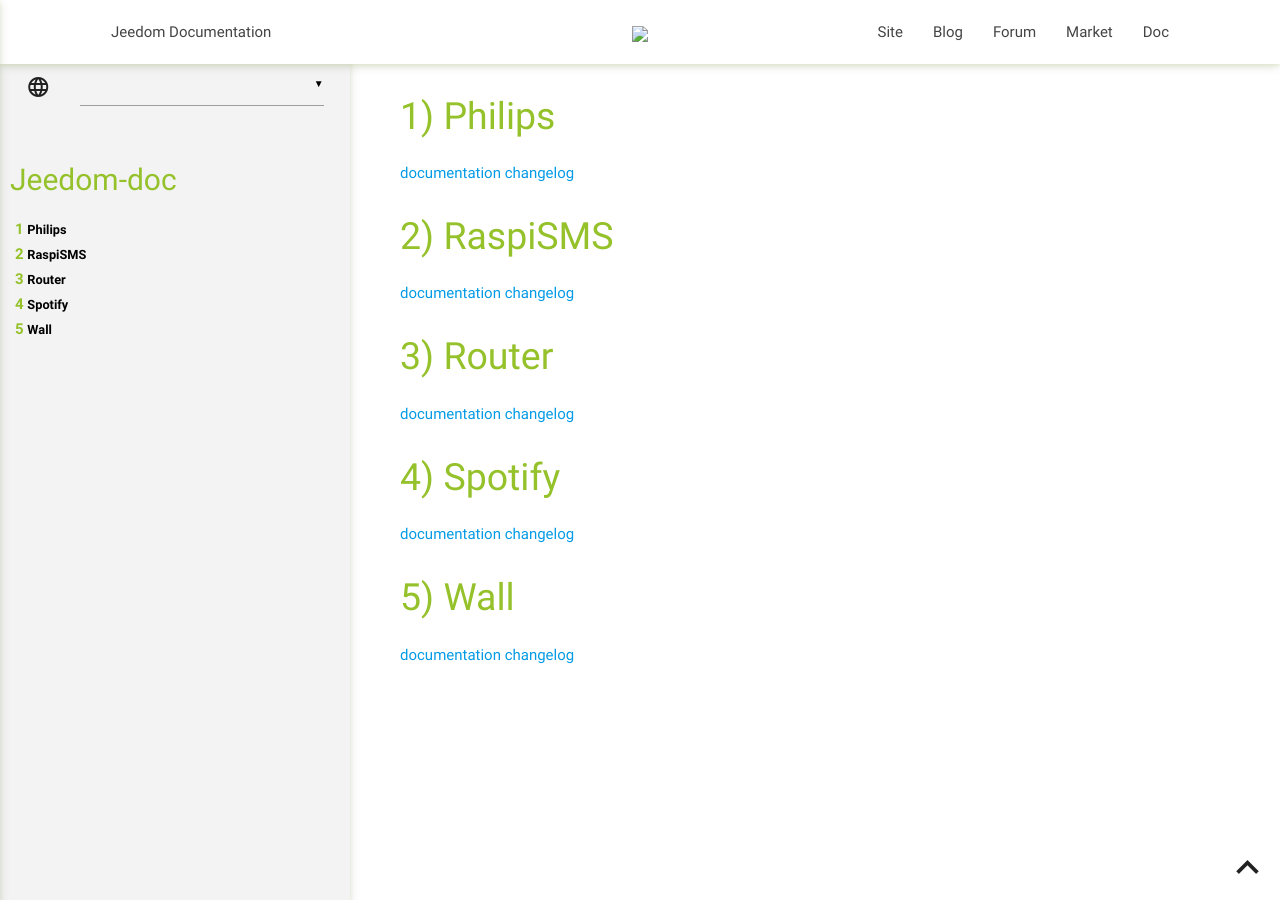
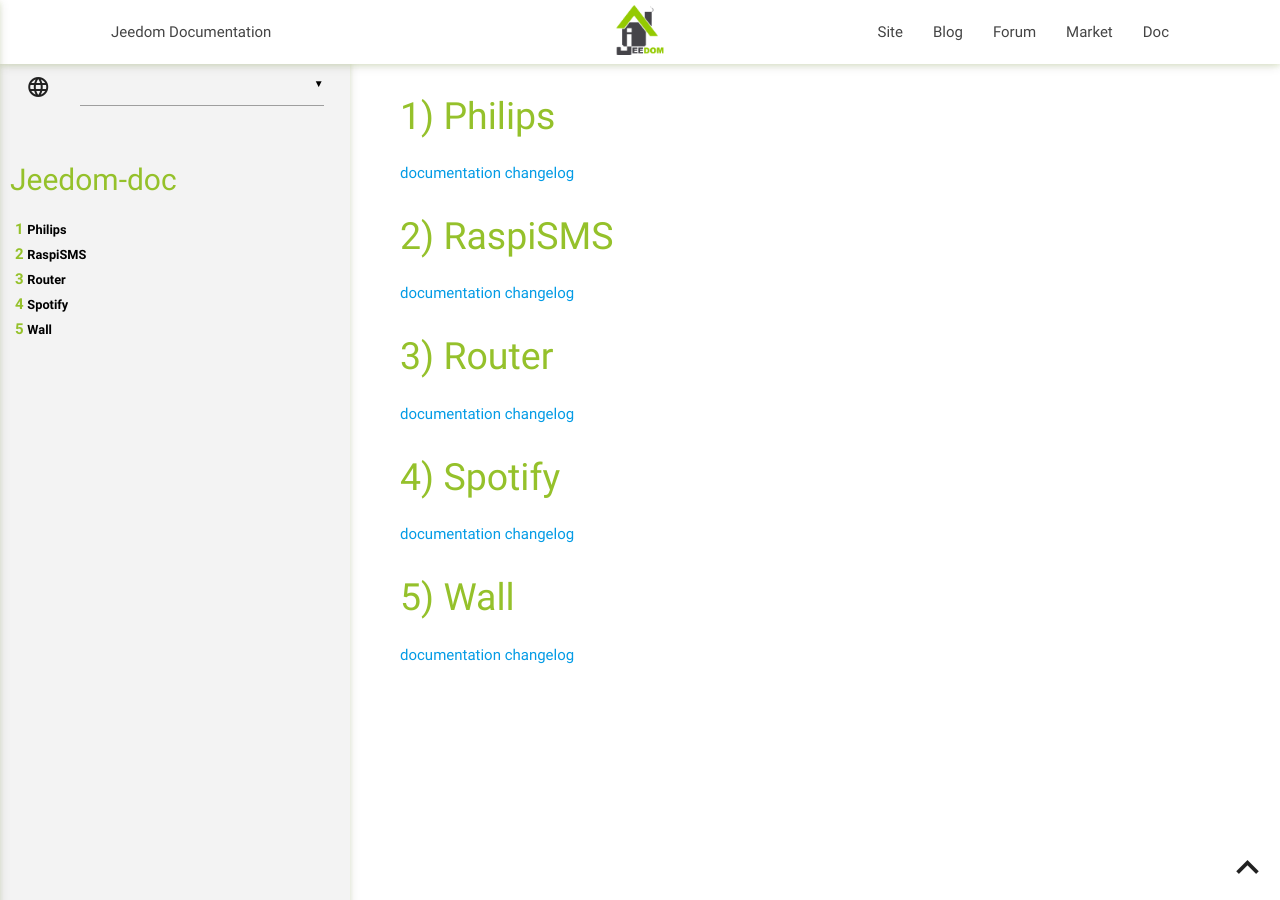
Before and after one commit to barre35/jeedom-plugin-doc, a Jekyll site: the page built from fr_FR/index.md, in a window 1280 px wide. Built offline with Jekyll 4.4.1, drawn with Linux system fonts in a browser that asks for light colours; our own code applies the rules of GitHub Pages for plain Markdown files.

Commit message:
2022-03-25

```diff
--- a/_layouts/default.html
+++ b/_layouts/default.html
@@ -11,7 +11,7 @@
   <div class="navbar-fixed hide-on-print">
     <nav>
       <div class="nav-wrapper container">
-        <a id="logo-container" href="https://www.jeedom.com/doc" class="brand-logo center"><img src="../assets/images/logo.png" style="height:50px;margin-top:5px"></a>
+        <a id="logo-container" href="https://www.jeedom.com/doc" class="brand-logo center"><img src="../assets/images/jeedom_icon.png" style="height:50px;margin-top:5px"></a>
         <ul class="left hide-on-med-and-down">
           <li><a href="https://www.jeedom.com/doc">Jeedom Documentation</a></li>
         </ul>
```
Also changed, not shown: assets/images/jeedom_icon.png (added).
